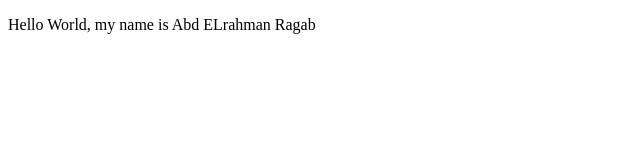
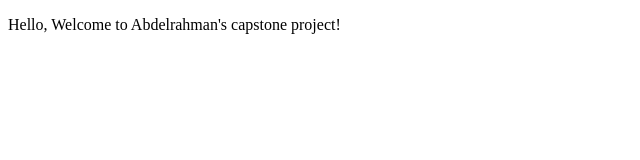
Before and after one commit to GemMaddy/udacity-dev-ops-capstone-project, a plain HTML site: page index.html in a window 1280 px wide. Shown: the full height of the page, 0-640 px from the left. Drawn offline with Linux system fonts and the light colour scheme.

Commit message:
Update index.html

```diff
--- a/index.html
+++ b/index.html
@@ -4,6 +4,6 @@
 	<title>Capstone project</title>
 </head>
 <body>
-	<p>Hello World, my name is Abd ELrahman Ragab</p>
+	<p>Hello, Welcome to Abdelrahman's capstone project!</p>
 </body>
 </html>
```
